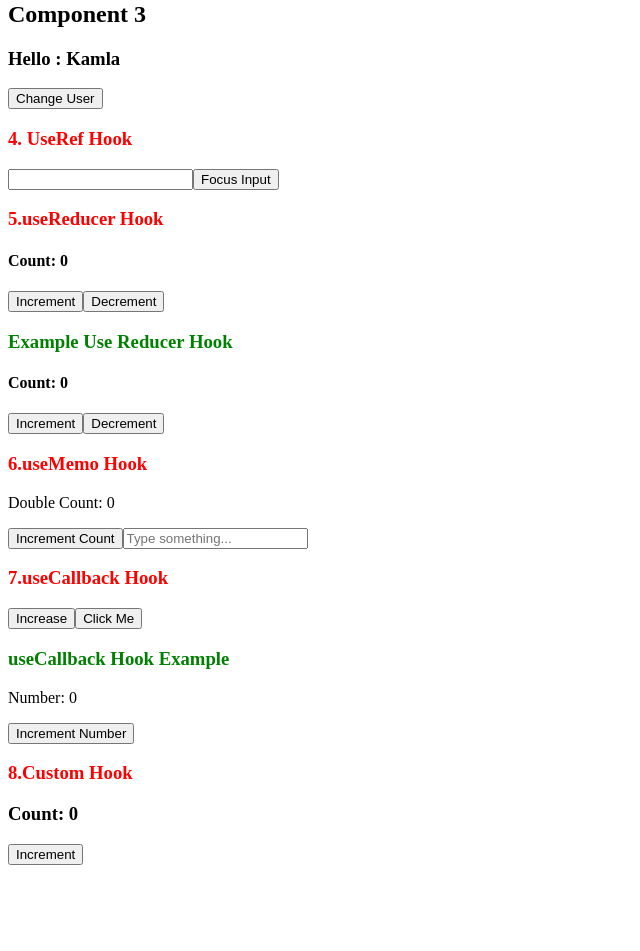
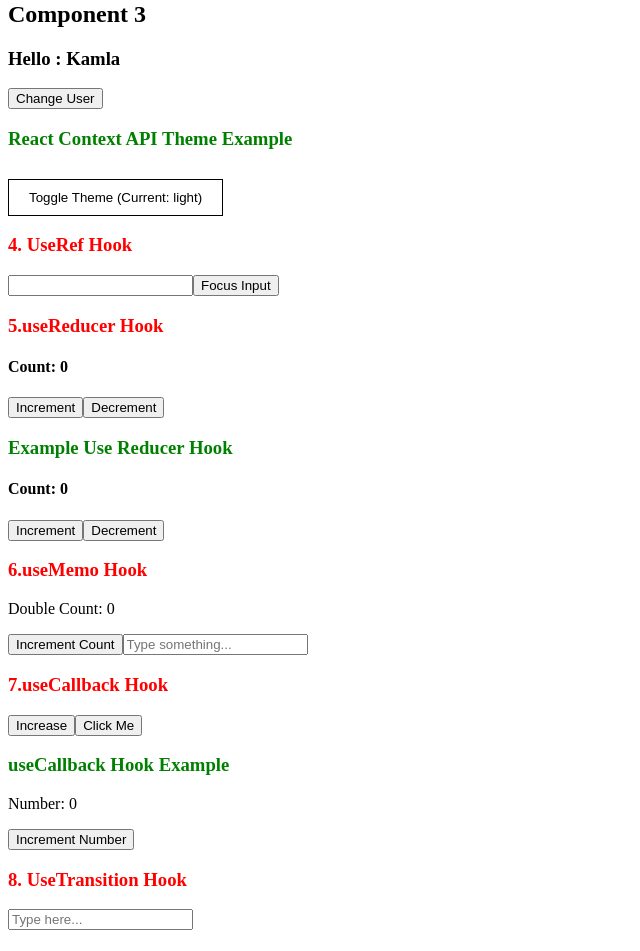
Before and after one commit to SuwanthaDarshana/render-test, a React (Vite) app: page / in a window 1280 px wide. Shown: the part 2600-3551 px from the top of the page, without its empty margins (0-640 px from the left). Before the commit the page ends 3473 px from the top, so only its background shows below. Built offline with nearby package versions, Linux system fonts and the light colour scheme.

Commit message:
add useInteractionHook

```diff
--- a/src/App.jsx
+++ b/src/App.jsx
@@ -29,6 +29,9 @@
 import CustomHook from "./components/Hooks/CustomHook/CustomHook";
 import Example1 from "./components/Hooks/UseReducer/Example1";
 import Parent from "./components/Hooks/UseCallBack/Example/Parent";
+import { ThemeProvider } from "./components/Hooks/UseContext/UseContextExample/ThemeContext";
+import ThemedButton from "./components/Hooks/UseContext/UseContextExample/ThemedButton";
+import UseInteractionExample from "./components/Hooks/UseInteraction/UseInteractionExample";
 
 function App() {
   const customers = [
@@ -53,7 +56,6 @@
       <SubmitForm />
       <TextArea />
       <SuspenseLazy />
-
       <BrowserRouter>
         {/** React Router code will go here in future */}
         <h3>-------Adding Rooutes--------</h3>
@@ -71,18 +73,24 @@
           </Route>
         </Routes>
       </BrowserRouter>
-
       <Color />
-      <Timer/>
-      <Component/> {/* UseContext Hook */}
-      <UseRefComponent/>
-      <UseReducerHook/>
-      <Example1/>
-      <UseMemoHook/>
+      <Timer />
+      <Component /> {/* UseContext Hook */}
+      <ThemeProvider>
+        <div>
+          <h3 style={{color:"green"}}>React Context API Theme Example</h3>
+          <ThemedButton />
+        </div>
+      </ThemeProvider>
+      <UseRefComponent />
+      <UseReducerHook />
+      <Example1 />
+      <UseMemoHook />
       {/* <NotUseCallBackHook/> */}
-      <UseCallbackHook/>
-      <Parent/>
-      <CustomHook/>
+      <UseCallbackHook />
+      <Parent />
+      <UseInteractionExample/>
+      <CustomHook />
     </div>
   );
 }
--- a/src/components/Hooks/CustomHook/CustomHook.jsx
+++ b/src/components/Hooks/CustomHook/CustomHook.jsx
@@ -6,7 +6,7 @@
 
     return (
         <div>
-            <h3 style={{ color: "red" }}>8.Custom Hook</h3>
+            <h3 style={{ color: "red" }}>9.Custom Hook</h3>
             <h3>Count: {count}</h3>
             <button onClick={increment}>Increment</button>
         </div>
--- /dev/null
+++ b/src/components/Hooks/UseContext/UseContextExample/ThemeContext.jsx
@@ -0,0 +1,18 @@
+import { createContext, useState } from "react";
+
+
+export const ThemeContext = createContext();
+
+export const ThemeProvider = ({ children }) => {
+  const [theme, setTheme] = useState("light");
+
+  const toggleTheme = () => {
+    setTheme(prev => (prev === "light" ? "dark" : "light"));
+  };
+
+  return (
+    <ThemeContext.Provider value={{ theme, toggleTheme }}>
+      {children}  {/* Everything inside can use theme */}
+    </ThemeContext.Provider>
+  );
+};
--- /dev/null
+++ b/src/components/Hooks/UseContext/UseContextExample/ThemedButton.jsx
@@ -0,0 +1,23 @@
+import { useContext } from "react";
+import { ThemeContext } from "./ThemeContext";
+
+const ThemedButton = () => {
+  const { theme, toggleTheme } = useContext(ThemeContext);
+
+  return (
+    <button
+      onClick={toggleTheme}
+      style={{
+        backgroundColor: theme === "light" ? "#fff" : "#333",
+        color: theme === "light" ? "#000" : "#fff",
+        padding: "10px 20px",
+        border: "1px solid",
+        marginTop: "10px",
+      }}
+    >
+      Toggle Theme (Current: {theme})
+    </button>
+  );
+};
+
+export default ThemedButton;
--- /dev/null
+++ b/src/components/Hooks/UseInteraction/UseInteractionExample.jsx
@@ -0,0 +1,39 @@
+import React, { useState, useTransition } from "react";
+
+const UseInteractionExample = () => {
+  const [text, setText] = useState("");
+  const [list, setList] = useState([]);
+  const [isPending, startTransition] = useTransition();
+
+  const handleChange = (e) => {
+    setText(e.target.value); // URGENT update
+
+    startTransition(() => {
+      // NON-URGENT update
+      const items = Array(10000).fill(e.target.value);
+      setList(items);
+    });
+  };
+
+  return (
+    <div>
+      <h3 style={{ color: "red" }}>8. UseTransition Hook</h3>
+      <input
+        type="text"
+        value={text}
+        onChange={handleChange}
+        placeholder="Type here..."
+      />
+
+      {isPending && <p>Loading...</p>}
+
+      <ul>
+        {list.map((item, index) => (
+          <li key={index}>{item}</li>
+        ))}
+      </ul>
+    </div>
+  );
+};
+
+export default UseInteractionExample;
```
